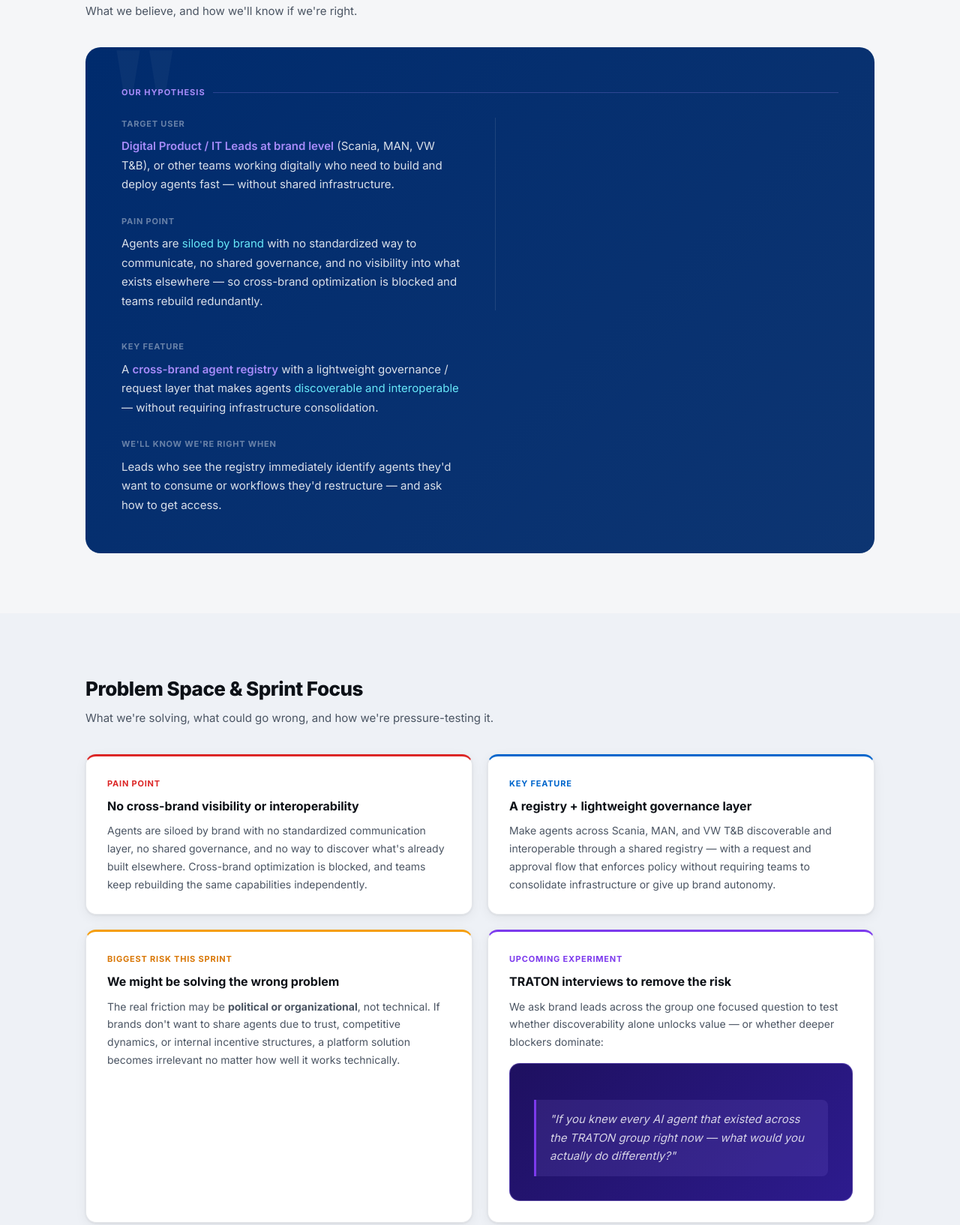
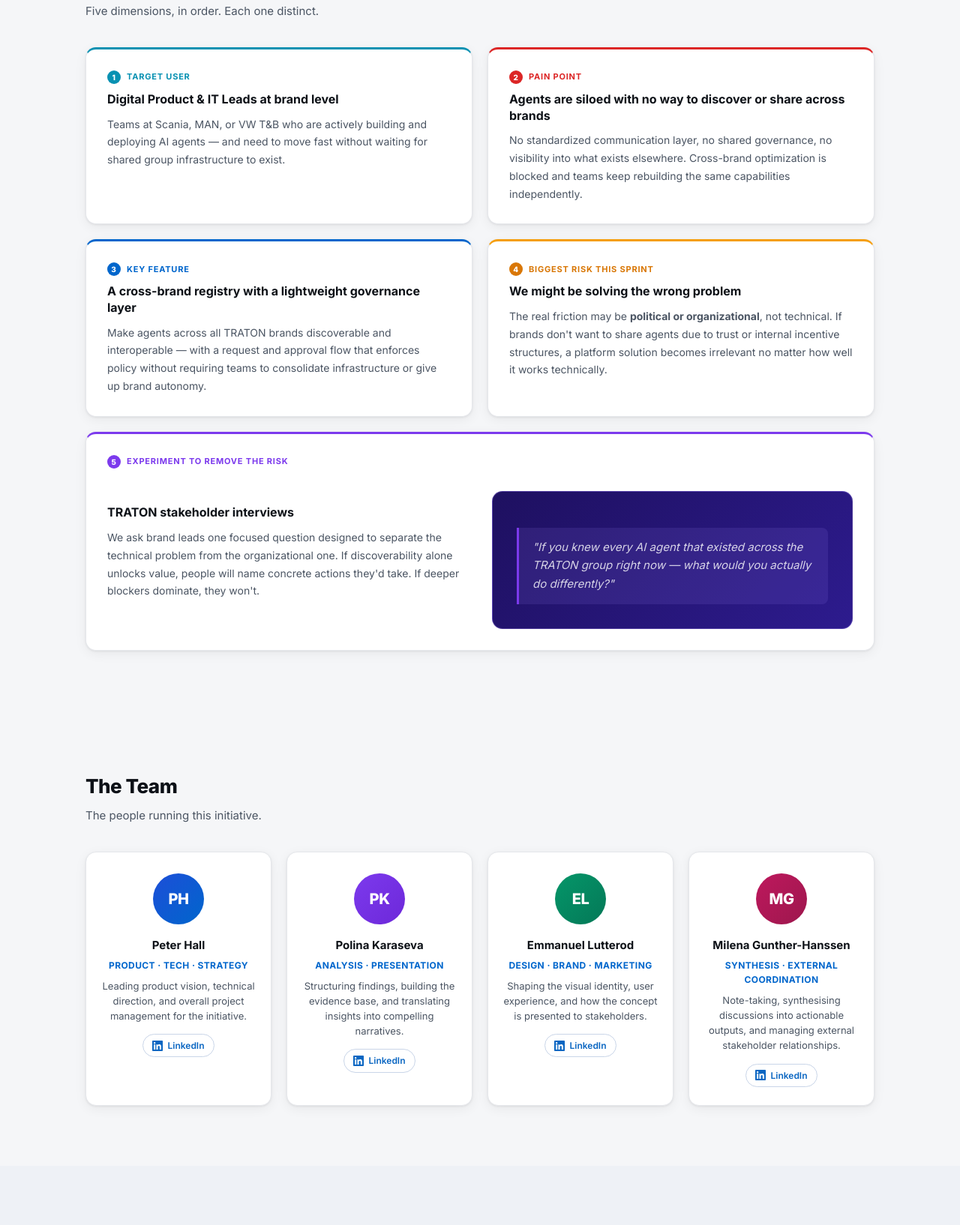
Before and after one commit to hallpeters/Agent-Marketplace-Repo, a website: page innovation.html in a window 1280 px wide. Shown: the part 551-2185 px from the top of the page at 75% size. Drawn offline with Linux system fonts and the light colour scheme.

Commit message:
Restructure hypothesis into clean 5-bucket MECE layout

```diff
--- a/innovation.html
+++ b/innovation.html
@@ -112,6 +112,7 @@
     .cards-3 { display: grid; grid-template-columns: repeat(3, 1fr); gap: 20px; }
     @media (max-width: 840px) { .cards-3 { grid-template-columns: 1fr 1fr; } }
     @media (max-width: 560px) { .cards-2, .cards-3 { grid-template-columns: 1fr; } }
+    @media (max-width: 700px) { .experiment-inner { grid-template-columns: 1fr !important; } }
 
     .insight-card {
       background: var(--bg-card);
@@ -120,16 +121,29 @@
       padding: 28px;
       box-shadow: var(--shadow);
     }
-    .insight-card--problem   { border-top: 3px solid #dc2626; }
-    .insight-card--risk      { border-top: 3px solid #f59e0b; }
-    .insight-card--feature   { border-top: 3px solid var(--traton-blue); }
+    .insight-card--who        { border-top: 3px solid #0891b2; }
+    .insight-card--problem    { border-top: 3px solid #dc2626; }
+    .insight-card--risk       { border-top: 3px solid #f59e0b; }
+    .insight-card--feature    { border-top: 3px solid var(--traton-blue); }
     .insight-card--experiment { border-top: 3px solid #7c3aed; }
 
-    .card-eyebrow { font-size: 11px; font-weight: 700; text-transform: uppercase; letter-spacing: .8px; margin-bottom: 10px; }
+    .card-eyebrow { font-size: 11px; font-weight: 700; text-transform: uppercase; letter-spacing: .8px; margin-bottom: 10px; display: flex; align-items: center; gap: 8px; }
+    .card-eyebrow--who        { color: #0891b2; }
     .card-eyebrow--problem    { color: #dc2626; }
     .card-eyebrow--risk       { color: #d97706; }
     .card-eyebrow--feature    { color: var(--traton-blue); }
     .card-eyebrow--experiment { color: #7c3aed; }
+
+    .bucket-num {
+      display: inline-flex; align-items: center; justify-content: center;
+      width: 18px; height: 18px; border-radius: 50%;
+      font-size: 10px; font-weight: 800; color: #fff; flex-shrink: 0;
+    }
+    .card-eyebrow--who        .bucket-num { background: #0891b2; }
+    .card-eyebrow--problem    .bucket-num { background: #dc2626; }
+    .card-eyebrow--feature    .bucket-num { background: var(--traton-blue); }
+    .card-eyebrow--risk       .bucket-num { background: #d97706; }
+    .card-eyebrow--experiment .bucket-num { background: #7c3aed; }
 
     .insight-card h4 { font-size: 16px; font-weight: 700; margin-bottom: 10px; line-height: 1.35; }
     .insight-card p  { font-size: 14px; color: var(--text-secondary); line-height: 1.7; }
@@ -176,8 +190,9 @@
       margin: 0 auto 16px;
       letter-spacing: -.5px;
     }
-    .team-name { font-size: 15px; font-weight: 700; margin-bottom: 4px; }
-    .team-role { font-size: 13px; color: var(--text-secondary); line-height: 1.45; margin-bottom: 14px; }
+    .team-name { font-size: 15px; font-weight: 700; margin-bottom: 5px; }
+    .team-expertise { font-size: 12px; font-weight: 700; color: var(--traton-blue); letter-spacing: .4px; text-transform: uppercase; margin-bottom: 8px; }
+    .team-role { font-size: 13px; color: var(--text-secondary); line-height: 1.55; margin-bottom: 14px; }
     .linkedin-link {
       display: inline-flex; align-items: center; gap: 6px;
       font-size: 12px; font-weight: 600; color: #0a66c2;
@@ -216,7 +231,7 @@
         <a href="index.html#registry"   class="nav-link">Registry</a>
         <a href="index.html#governance" class="nav-link">Governance</a>
         <a href="index.html#about"      class="nav-link">About</a>
-        <a href="innovation.html"       class="nav-link nav-link--highlight active">Innovation</a>
+        <a href="innovation.html"       class="nav-link nav-link--highlight active">Project Overview</a>
       </nav>
     </div>
   </header>
@@ -230,88 +245,67 @@
     </div>
   </div>
 
-  <!-- HYPOTHESIS -->
+  <!-- INNOVATORS HYPOTHESIS — 5 BUCKETS -->
   <section class="section">
     <div class="container">
       <div class="sh">
         <h2>Innovators Hypothesis</h2>
-        <p>What we believe, and how we'll know if we're right.</p>
+        <p>Five dimensions, in order. Each one distinct.</p>
       </div>
 
-      <div class="hypothesis-wrap">
-        <div class="hyp-label">Our Hypothesis</div>
-        <div class="hyp-row">
-          <div>
-            <div class="hyp-field">
-              <div class="hyp-field-label">Target User</div>
-              <div class="hyp-field-value">
-                <strong>Digital Product / IT Leads at brand level</strong> (Scania, MAN, VW T&amp;B), or other teams working digitally who need to build and deploy agents fast — without shared infrastructure.
-              </div>
-            </div>
-            <div class="hyp-field">
-              <div class="hyp-field-label">Pain Point</div>
-              <div class="hyp-field-value">
-                Agents are <em>siloed by brand</em> with no standardized way to communicate, no shared governance, and no visibility into what exists elsewhere — so cross-brand optimization is blocked and teams rebuild redundantly.
-              </div>
-            </div>
+      <!-- Row 1: Target User + Pain Point -->
+      <div class="cards-2" style="margin-bottom: 20px;">
+
+        <div class="insight-card insight-card--who">
+          <div class="card-eyebrow card-eyebrow--who">
+            <span class="bucket-num">1</span> Target User
           </div>
+          <h4>Digital Product &amp; IT Leads at brand level</h4>
+          <p>Teams at Scania, MAN, or VW T&amp;B who are actively building and deploying AI agents — and need to move fast without waiting for shared group infrastructure to exist.</p>
+        </div>
 
-          <div class="hyp-divider"></div>
+        <div class="insight-card insight-card--problem">
+          <div class="card-eyebrow card-eyebrow--problem">
+            <span class="bucket-num">2</span> Pain Point
+          </div>
+          <h4>Agents are siloed with no way to discover or share across brands</h4>
+          <p>No standardized communication layer, no shared governance, no visibility into what exists elsewhere. Cross-brand optimization is blocked and teams keep rebuilding the same capabilities independently.</p>
+        </div>
 
-          <div>
-            <div class="hyp-field">
-              <div class="hyp-field-label">Key Feature</div>
-              <div class="hyp-field-value">
-                A <strong>cross-brand agent registry</strong> with a lightweight governance / request layer that makes agents <em>discoverable and interoperable</em> — without requiring infrastructure consolidation.
-              </div>
-            </div>
-            <div class="hyp-field">
-              <div class="hyp-field-label">We'll Know We're Right When</div>
-              <div class="hyp-field-value">
-                Leads who see the registry immediately identify agents they'd want to consume or workflows they'd restructure — and ask how to get access.
-              </div>
-            </div>
-          </div>
-        </div>
-      </div>
-    </div>
-  </section>
-
-  <!-- PROBLEM + RISK + EXPERIMENT -->
-  <section class="section section--alt">
-    <div class="container">
-
-      <div class="sh">
-        <h2>Problem Space &amp; Sprint Focus</h2>
-        <p>What we're solving, what could go wrong, and how we're pressure-testing it.</p>
       </div>
 
+      <!-- Row 2: Key Feature + Biggest Risk -->
       <div class="cards-2" style="margin-bottom: 20px;">
-        <div class="insight-card insight-card--problem">
-          <div class="card-eyebrow card-eyebrow--problem">Pain Point</div>
-          <h4>No cross-brand visibility or interoperability</h4>
-          <p>Agents are siloed by brand with no standardized communication layer, no shared governance, and no way to discover what's already built elsewhere. Cross-brand optimization is blocked, and teams keep rebuilding the same capabilities independently.</p>
+
+        <div class="insight-card insight-card--feature">
+          <div class="card-eyebrow card-eyebrow--feature">
+            <span class="bucket-num">3</span> Key Feature
+          </div>
+          <h4>A cross-brand registry with a lightweight governance layer</h4>
+          <p>Make agents across all TRATON brands discoverable and interoperable — with a request and approval flow that enforces policy without requiring teams to consolidate infrastructure or give up brand autonomy.</p>
         </div>
 
-        <div class="insight-card insight-card--feature">
-          <div class="card-eyebrow card-eyebrow--feature">Key Feature</div>
-          <h4>A registry + lightweight governance layer</h4>
-          <p>Make agents across Scania, MAN, and VW T&amp;B discoverable and interoperable through a shared registry — with a request and approval flow that enforces policy without requiring teams to consolidate infrastructure or give up brand autonomy.</p>
+        <div class="insight-card insight-card--risk">
+          <div class="card-eyebrow card-eyebrow--risk">
+            <span class="bucket-num">4</span> Biggest Risk This Sprint
+          </div>
+          <h4>We might be solving the wrong problem</h4>
+          <p>The real friction may be <strong>political or organizational</strong>, not technical. If brands don't want to share agents due to trust or internal incentive structures, a platform solution becomes irrelevant no matter how well it works technically.</p>
         </div>
+
       </div>
 
-      <div class="cards-2">
-        <div class="insight-card insight-card--risk">
-          <div class="card-eyebrow card-eyebrow--risk">Biggest Risk This Sprint</div>
-          <h4>We might be solving the wrong problem</h4>
-          <p>The real friction may be <strong>political or organizational</strong>, not technical. If brands don't want to share agents due to trust, competitive dynamics, or internal incentive structures, a platform solution becomes irrelevant no matter how well it works technically.</p>
+      <!-- Row 3: Experiment — full width -->
+      <div class="insight-card insight-card--experiment">
+        <div class="card-eyebrow card-eyebrow--experiment">
+          <span class="bucket-num">5</span> Experiment to Remove the Risk
         </div>
-
-        <div class="insight-card insight-card--experiment">
-          <div class="card-eyebrow card-eyebrow--experiment">Upcoming Experiment</div>
-          <h4>TRATON interviews to remove the risk</h4>
-          <p>We ask brand leads across the group one focused question to test whether discoverability alone unlocks value — or whether deeper blockers dominate:</p>
-          <div class="experiment-box" style="margin-top: 16px;">
+        <div class="experiment-inner" style="display: grid; grid-template-columns: 1fr 1fr; gap: 32px; align-items: center;">
+          <div>
+            <h4>TRATON stakeholder interviews</h4>
+            <p>We ask brand leads one focused question designed to separate the technical problem from the organizational one. If discoverability alone unlocks value, people will name concrete actions they'd take. If deeper blockers dominate, they won't.</p>
+          </div>
+          <div class="experiment-box">
             <div class="question">"If you knew every AI agent that existed across the TRATON group right now — what would you actually do differently?"</div>
           </div>
         </div>
@@ -333,7 +327,8 @@
         <div class="team-card">
           <div class="avatar" style="background: linear-gradient(135deg, #1d4ed8, #0066cc);">PH</div>
           <div class="team-name">Peter Hall</div>
-          <div class="team-role">Initiative Lead</div>
+          <div class="team-expertise">Product · Tech · Strategy</div>
+          <div class="team-role">Leading product vision, technical direction, and overall project management for the initiative.</div>
           <a href="https://www.linkedin.com/in/peter-hall-007-s/" target="_blank" rel="noopener" class="linkedin-link">
             <svg class="linkedin-icon" viewBox="0 0 24 24"><path d="M20.447 20.452h-3.554v-5.569c0-1.328-.027-3.037-1.852-3.037-1.853 0-2.136 1.445-2.136 2.939v5.667H9.351V9h3.414v1.561h.046c.477-.9 1.637-1.85 3.37-1.85 3.601 0 4.267 2.37 4.267 5.455v6.286zM5.337 7.433a2.062 2.062 0 0 1-2.063-2.065 2.064 2.064 0 1 1 2.063 2.065zm1.782 13.019H3.555V9h3.564v11.452zM22.225 0H1.771C.792 0 0 .774 0 1.729v20.542C0 23.227.792 24 1.771 24h20.451C23.2 24 24 23.227 24 22.271V1.729C24 .774 23.2 0 22.222 0h.003z"/></svg>
             LinkedIn
@@ -343,7 +338,8 @@
         <div class="team-card">
           <div class="avatar" style="background: linear-gradient(135deg, #7c3aed, #6d28d9);">PK</div>
           <div class="team-name">Polina Karaseva</div>
-          <div class="team-role">Innovation &amp; Strategy</div>
+          <div class="team-expertise">Analysis · Presentation</div>
+          <div class="team-role">Structuring findings, building the evidence base, and translating insights into compelling narratives.</div>
           <a href="https://www.linkedin.com/in/pkaraseva/" target="_blank" rel="noopener" class="linkedin-link">
             <svg class="linkedin-icon" viewBox="0 0 24 24"><path d="M20.447 20.452h-3.554v-5.569c0-1.328-.027-3.037-1.852-3.037-1.853 0-2.136 1.445-2.136 2.939v5.667H9.351V9h3.414v1.561h.046c.477-.9 1.637-1.85 3.37-1.85 3.601 0 4.267 2.37 4.267 5.455v6.286zM5.337 7.433a2.062 2.062 0 0 1-2.063-2.065 2.064 2.064 0 1 1 2.063 2.065zm1.782 13.019H3.555V9h3.564v11.452zM22.225 0H1.771C.792 0 0 .774 0 1.729v20.542C0 23.227.792 24 1.771 24h20.451C23.2 24 24 23.227 24 22.271V1.729C24 .774 23.2 0 22.222 0h.003z"/></svg>
             LinkedIn
@@ -353,7 +349,8 @@
         <div class="team-card">
           <div class="avatar" style="background: linear-gradient(135deg, #059669, #047857);">EL</div>
           <div class="team-name">Emmanuel Lutterod</div>
-          <div class="team-role">Product &amp; Engineering</div>
+          <div class="team-expertise">Design · Brand · Marketing</div>
+          <div class="team-role">Shaping the visual identity, user experience, and how the concept is presented to stakeholders.</div>
           <a href="https://www.linkedin.com/in/lutterodtemmanuel/" target="_blank" rel="noopener" class="linkedin-link">
             <svg class="linkedin-icon" viewBox="0 0 24 24"><path d="M20.447 20.452h-3.554v-5.569c0-1.328-.027-3.037-1.852-3.037-1.853 0-2.136 1.445-2.136 2.939v5.667H9.351V9h3.414v1.561h.046c.477-.9 1.637-1.85 3.37-1.85 3.601 0 4.267 2.37 4.267 5.455v6.286zM5.337 7.433a2.062 2.062 0 0 1-2.063-2.065 2.064 2.064 0 1 1 2.063 2.065zm1.782 13.019H3.555V9h3.564v11.452zM22.225 0H1.771C.792 0 0 .774 0 1.729v20.542C0 23.227.792 24 1.771 24h20.451C23.2 24 24 23.227 24 22.271V1.729C24 .774 23.2 0 22.222 0h.003z"/></svg>
             LinkedIn
@@ -363,7 +360,8 @@
         <div class="team-card">
           <div class="avatar" style="background: linear-gradient(135deg, #be185d, #9d174d);">MG</div>
           <div class="team-name">Milena Gunther-Hanssen</div>
-          <div class="team-role">Research &amp; Stakeholder Engagement</div>
+          <div class="team-expertise">Synthesis · External Coordination</div>
+          <div class="team-role">Note-taking, synthesising discussions into actionable outputs, and managing external stakeholder relationships.</div>
           <a href="https://www.linkedin.com/in/milena-gunther-hanssen/" target="_blank" rel="noopener" class="linkedin-link">
             <svg class="linkedin-icon" viewBox="0 0 24 24"><path d="M20.447 20.452h-3.554v-5.569c0-1.328-.027-3.037-1.852-3.037-1.853 0-2.136 1.445-2.136 2.939v5.667H9.351V9h3.414v1.561h.046c.477-.9 1.637-1.85 3.37-1.85 3.601 0 4.267 2.37 4.267 5.455v6.286zM5.337 7.433a2.062 2.062 0 0 1-2.063-2.065 2.064 2.064 0 1 1 2.063 2.065zm1.782 13.019H3.555V9h3.564v11.452zM22.225 0H1.771C.792 0 0 .774 0 1.729v20.542C0 23.227.792 24 1.771 24h20.451C23.2 24 24 23.227 24 22.271V1.729C24 .774 23.2 0 22.222 0h.003z"/></svg>
             LinkedIn
```
Also changed, not shown: index.html (+1 -1 lines).
